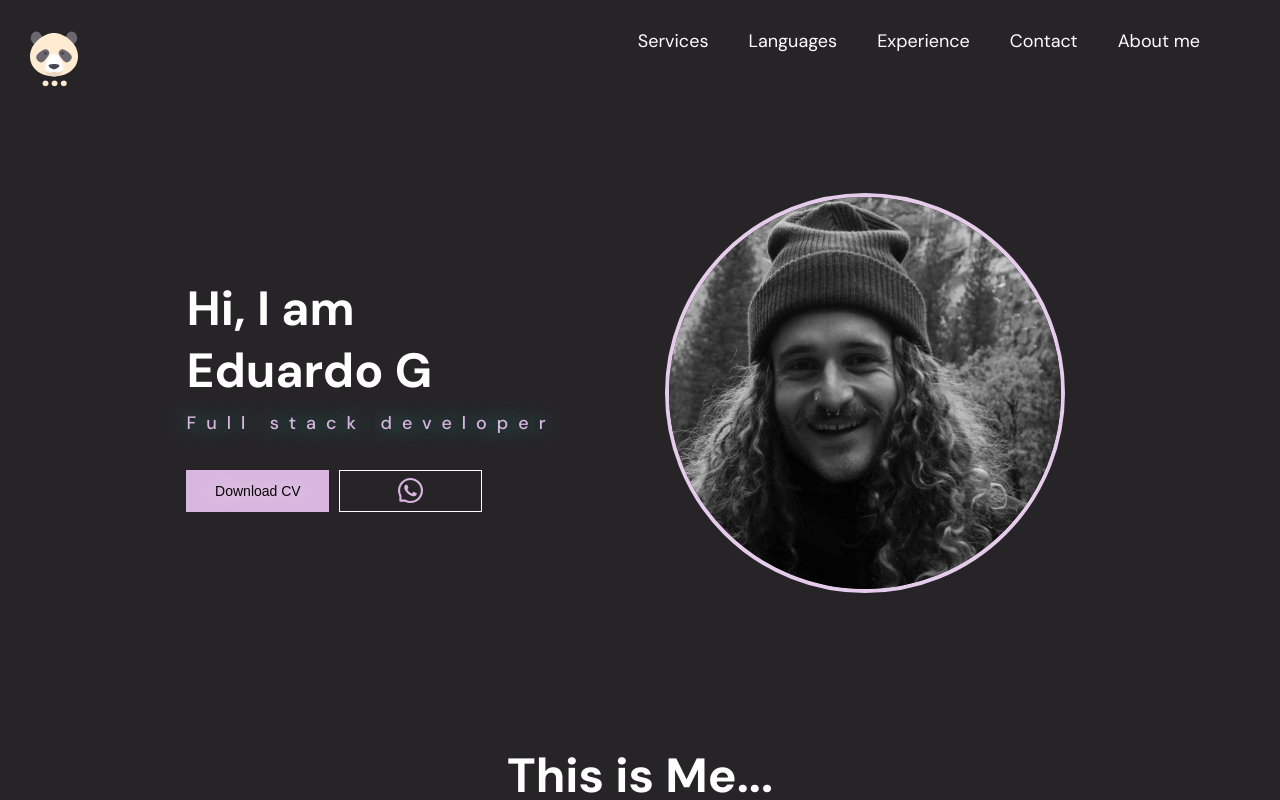
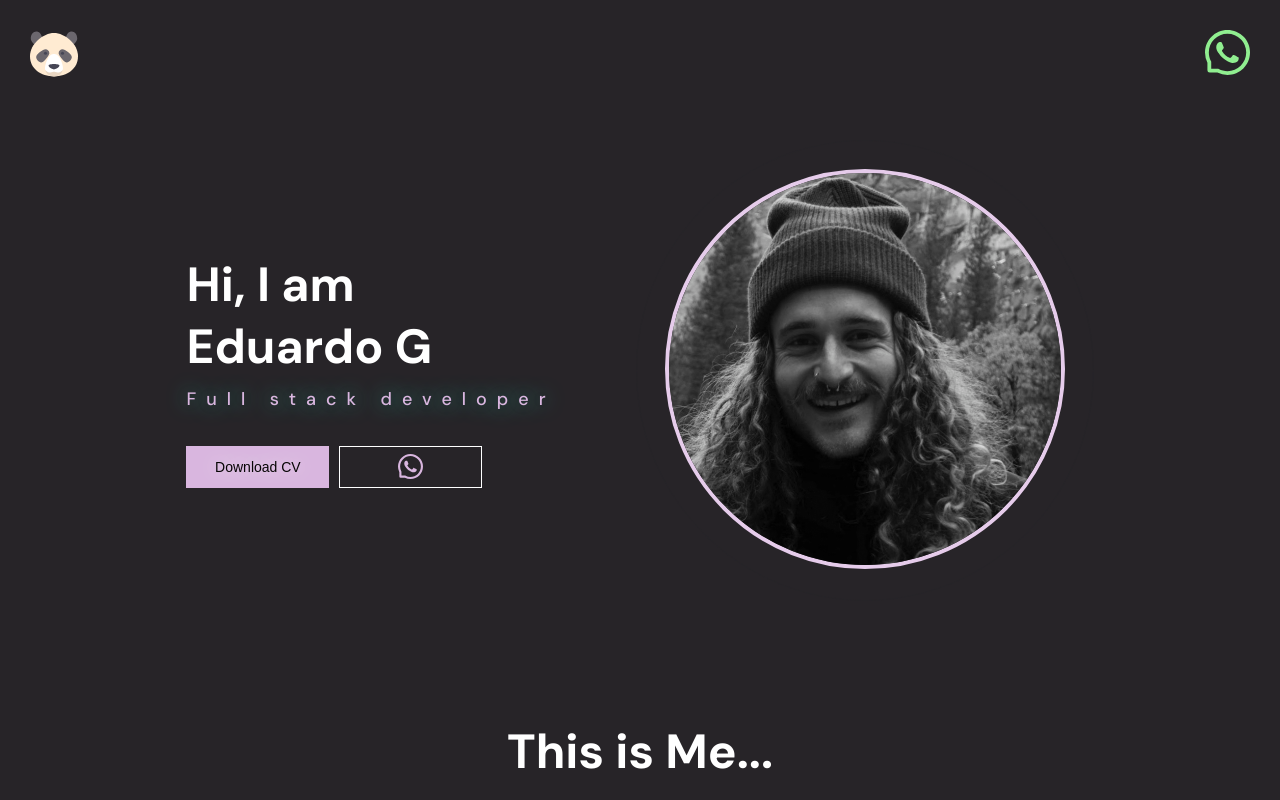
Before and after one commit to edmondhillary/thisIsMe, a React (Vite) app: page / in a window 1280 px wide. Shown: the top 800 px of the page. Built offline with nearby package versions, Linux system fonts and the light colour scheme.

Commit message:
done perin1on

```diff
--- a/src/components/Header/Header.jsx
+++ b/src/components/Header/Header.jsx
@@ -1,5 +1,5 @@
 import React from "react";
-import Icon from "@ant-design/icons";
+import Icon, { WhatsAppOutlined } from "@ant-design/icons";
 import "./Header.scss";
 import { Space } from "antd";
 import { Link, useNavigate } from "react-router-dom";
@@ -67,27 +67,15 @@ const Header = () => {
               fontSize: "48px",
             }}
           />
-          <span className='logo' >...</span>
+          {/* <span className='logo' >...</span> */}
         </div>
       </div>
-      <nav>
-        <a href='#services' className='nav-link'>
-          Services
+
+        <a href='#contact'  onClick={handleWhatsApp}>
+          <WhatsAppOutlined style={{fontSize: '4.5rem', position: 'fixed', right:'3rem', color: 'lightgreen', fontSize: "45px",}}/>
         </a>
-        <a href='#skills' className='nav-link'>
-          Languages
-        </a>
-        <Link to={"/dev"} className='nav-link'>
-          {" "}
-          Experience
-        </Link>
-        <a href='#contact' className='nav-link' onClick={handleWhatsApp}>
-          Contact
-        </a>
-        <a href='#about' className='nav-link'>
-          About me
-        </a>
-      </nav>
+
+
     </header>
   );
 };
--- a/src/components/WebDeveloper/WebDeveloper.jsx
+++ b/src/components/WebDeveloper/WebDeveloper.jsx
@@ -10,9 +10,9 @@ const WebDeveloper = () => {
   const navigate = useNavigate();
 
   const skillsData = [
-    { name: "JAVASCRIPT ", percent: 85 },
-    { name: "React", percent: 75 },
-    { name: "JAVA / TYPESCRIPT / SQL / Rabbit  MQ", percent: 55 },
+    { name: "JAVASCRIPT / REACT ", percent: 75 },
+    // { name: "React", percent: 75 },
+    { name: "JAVA / TYPESCRIPT / SQL / Rabbit  MQ", percent: 50 },
     { name: "Mongo / Express / Node j.s", percent: 80 },
     { name: "HTML5 / CSS / SASS", percent: 95 },
   ];
```
